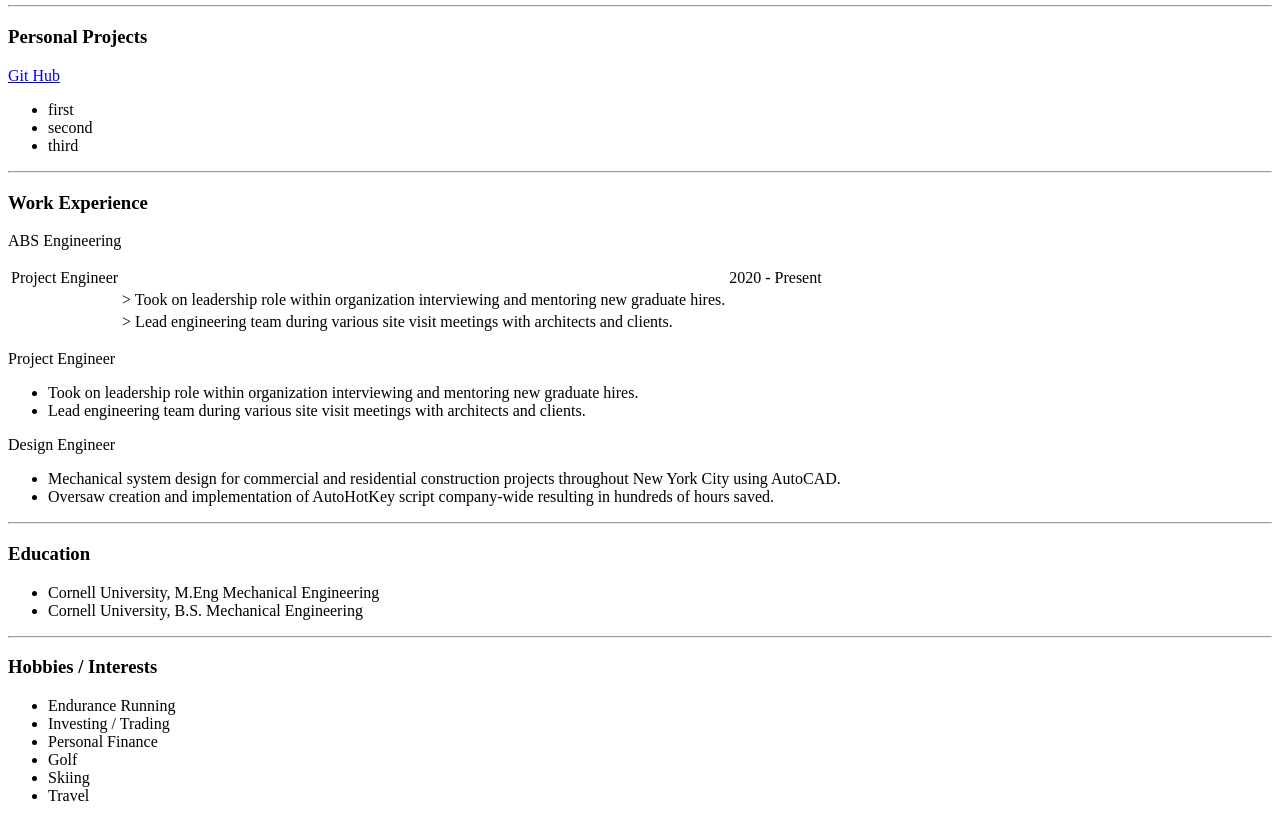
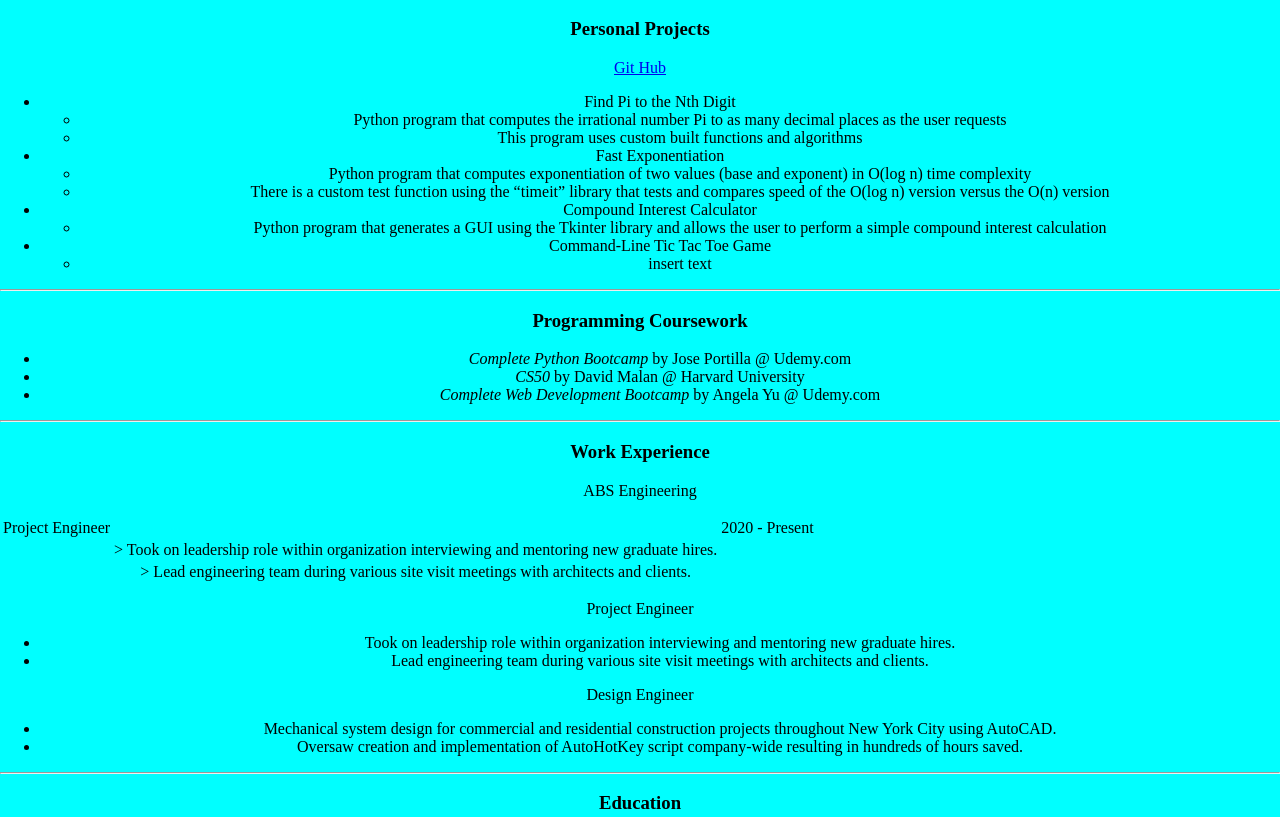
Before and after one commit to kyleahlers/cv, a plain HTML site: page index.html in a window 1280 px wide. Shown: the part 604-1421 px from the top of the page. Drawn offline with Linux system fonts and the light colour scheme.

Commit message:
created styles.css

```diff
--- a/index.html
+++ b/index.html
@@ -3,6 +3,7 @@
 <head>
     <meta charset="UTF-8">
     <title>Kyle's Personal Site</title>
+    <link rel="stylesheet" href="styles.css">
 </head>
 
 <body>
@@ -45,9 +46,31 @@
     <h3>Personal Projects</h3>
     <p><a href="https://github.com/kyleahlers">Git Hub</a></p>
     <ul>
-        <li>first</li>
-        <li>second</li>
-        <li>third</li>
+        <li>Find Pi to the Nth Digit</li>
+            <ul>
+                <li>Python program that computes the irrational number Pi to as many decimal places as the user requests</li>
+                <li>This program uses custom built functions and algorithms</li>
+            </ul>
+        <li>Fast Exponentiation</li>
+            <ul>
+                <li>Python program that computes exponentiation of two values (base and exponent) in O(log n) time complexity</li>
+                <li>There is a custom test function using the “timeit” library that tests and compares speed of the O(log n) version versus the O(n) version</li>
+            </ul>
+        <li>Compound Interest Calculator</li>
+            <ul>
+                <li>Python program that generates a GUI using the Tkinter library and allows the user to perform a simple compound interest calculation</li>
+            </ul>
+        <li>Command-Line Tic Tac Toe Game</li>
+            <ul>
+                <li>insert text</li>
+            </ul>
+    </ul>
+    <hr>
+    <h3>Programming Coursework</h3>
+    <ul>
+        <li><em>Complete Python Bootcamp</em> by Jose Portilla @ Udemy.com</li>
+        <li><em>CS50</em> by David Malan @ Harvard University</li>
+        <li><em>Complete Web Development Bootcamp</em> by Angela Yu @ Udemy.com</li>
     </ul>
     <hr>
     <h3>Work Experience</h3>
```
Also changed, not shown: contact.html (+1 -0 lines).
